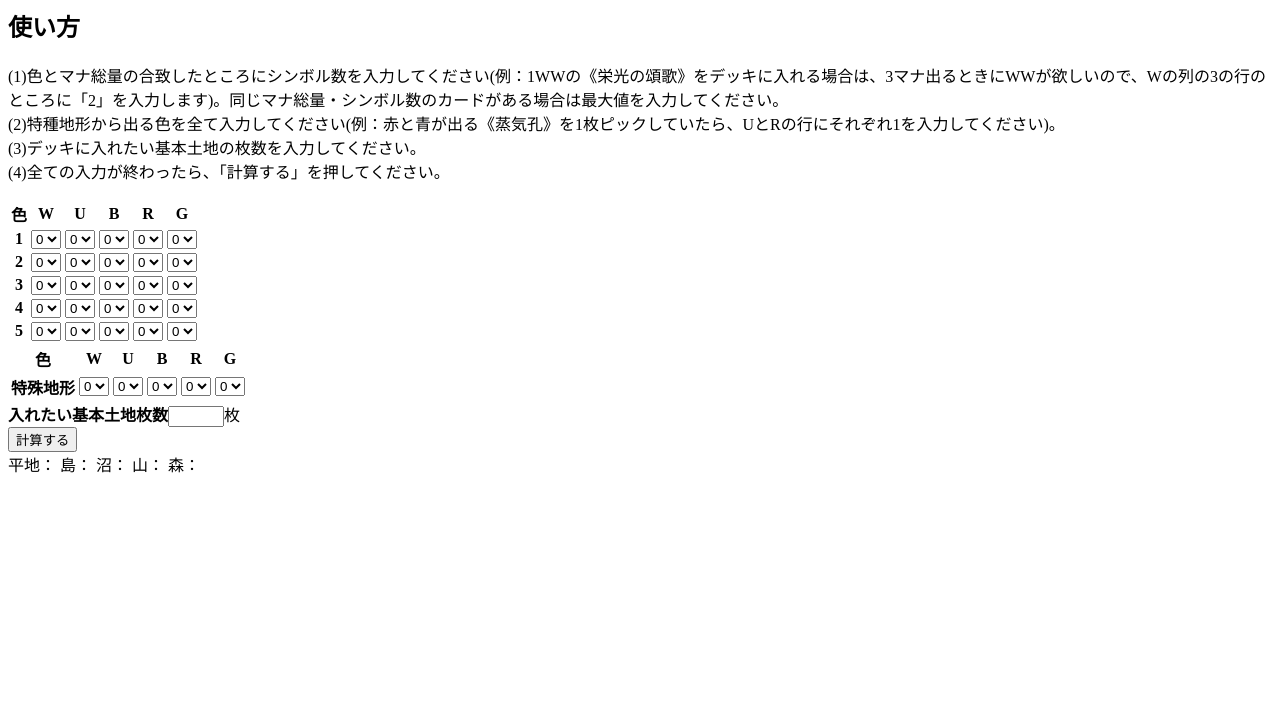
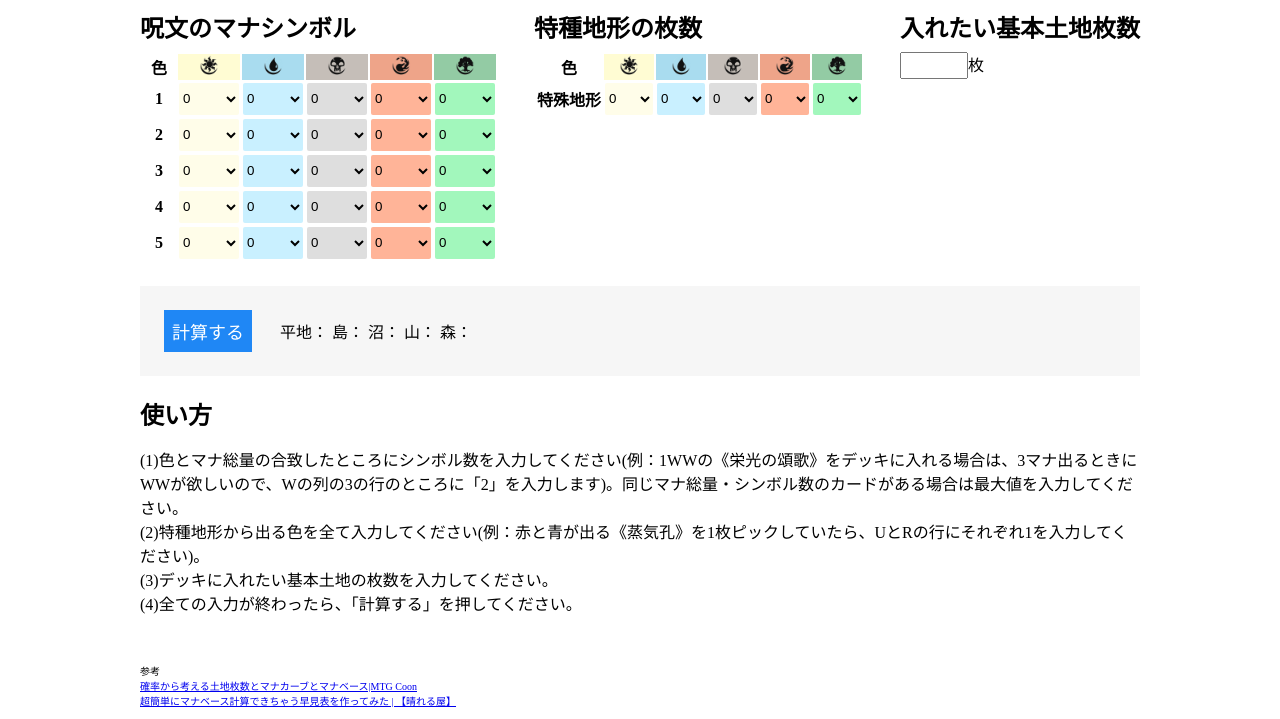
Before and after one commit to hakuho01/limitedManaCalc, a plain HTML site: page index.html in a window 1280 px wide. Shown: the part 81-800 px from the top of the page. Drawn offline with Linux system fonts and the light colour scheme.

Commit message:
CSS書いた

```diff
--- a/index.html
+++ b/index.html
@@ -1,16 +1,24 @@
 <!DOCTYPE html>
-  <head></head>
+  <head>
+    <title>リミテで土地枚数計算するやつ</title>
+    <link rel="stylesheet" type="text/css" href="style.css">
+    <meta name="viewport" content="width=device-width, initial-scale=1.0">
+  </head>
   <body>
     <h1>リミテで基本土地枚数計算するやつ</h1>
-    <h2>使い方</h2>
-    <p>(1)色とマナ総量の合致したところにシンボル数を入力してください(例：1WWの《栄光の頌歌》をデッキに入れる場合は、3マナ出るときにWWが欲しいので、Wの列の3の行のところに「2」を入力します)。同じマナ総量・シンボル数のカードがある場合は最大値を入力してください。<br>
-      (2)特種地形から出る色を全て入力してください(例：赤と青が出る《蒸気孔》を1枚ピックしていたら、UとRの行にそれぞれ1を入力してください)。<br>
-      (3)デッキに入れたい基本土地の枚数を入力してください。<br>
-      (4)全ての入力が終わったら、「計算する」を押してください。</p>
-    <table>
+    <div class="wrapper">
+      <div class="inputwrapper">
+        <div>
+    <h2>呪文のマナシンボル</h2>
+    <table class="spell">
       <thead>
         <tr>
-          <th>色</th><th>W</th><th>U</th><th>B</th><th>R</th><th>G</th>
+          <th>色</th>
+          <th><img src="img/mana_w.png"></th>
+          <th><img src="img/mana_u.png"></th>
+          <th><img src="img/mana_b.png"></th>
+          <th><img src="img/mana_r.png"></th>
+          <th><img src="img/mana_g.png"></th>
         </tr>
       </thead>
       <tbody>
@@ -20,40 +28,30 @@
             <select id="w1">
               <option value="0">0</option>
               <option value="1">1</option>
-              <option value="2">2</option>
-              <option value="3">3</option>
             </select>
           </td>
           <td>
             <select id="u1">
               <option value="0">0</option>
               <option value="1">1</option>
-              <option value="2">2</option>
-              <option value="3">3</option>
             </select>
           </td>
           <td>
             <select id="b1">
               <option value="0">0</option>
               <option value="1">1</option>
-              <option value="2">2</option>
-              <option value="3">3</option>
             </select>
           </td>
           <td>
             <select id="r1">
               <option value="0">0</option>
               <option value="1">1</option>
-              <option value="2">2</option>
-              <option value="3">3</option>
             </select>
           </td>
           <td>
             <select id="g1">
               <option value="0">0</option>
               <option value="1">1</option>
-              <option value="2">2</option>
-              <option value="3">3</option>
             </select>
           </td>
         </tr>
@@ -63,7 +61,6 @@
               <option value="0">0</option>
               <option value="1">1</option>
               <option value="2">2</option>
-              <option value="3">3</option>
             </select>
           </td>
           <td>
@@ -71,7 +68,6 @@
               <option value="0">0</option>
               <option value="1">1</option>
               <option value="2">2</option>
-              <option value="3">3</option>
             </select>
           </td>
           <td>
@@ -79,7 +75,6 @@
               <option value="0">0</option>
               <option value="1">1</option>
               <option value="2">2</option>
-              <option value="3">3</option>
             </select>
           </td>
           <td>
@@ -87,7 +82,6 @@
               <option value="0">0</option>
               <option value="1">1</option>
               <option value="2">2</option>
-              <option value="3">3</option>
             </select>
           </td>
           <td>
@@ -95,7 +89,6 @@
               <option value="0">0</option>
               <option value="1">1</option>
               <option value="2">2</option>
-              <option value="3">3</option>
             </select>
           </td>
         </tr>
@@ -227,10 +220,18 @@
         </tr>
       </tbody>
     </table>
-    <table>
+  </div>
+    <div>
+    <h2>特種地形の枚数</h2>
+    <table class="land">
       <thead>
         <tr>
-          <th>色</th><th>W</th><th>U</th><th>B</th><th>R</th><th>G</th>
+          <th>色</th>
+          <th><img src="img/mana_w.png"></th>
+          <th><img src="img/mana_u.png"></th>
+          <th><img src="img/mana_b.png"></th>
+          <th><img src="img/mana_r.png"></th>
+          <th><img src="img/mana_g.png"></th>
         </tr>
       </thead>
       <tbody>
@@ -279,13 +280,36 @@
         </tr>
       </tbody>
     </table>
-    <b>入れたい基本土地枚数</b><input type="text" style="width:48px;" id="basiclands">枚<br>
-    <button onclick="calcLands()">計算する</button><br>
-    平地：<output id="ansW"></output>
-    島：<output id="ansU"></output>
-    沼：<output id="ansB"></output>
-    山：<output id="ansR"></output>
-    森：<output id="ansG"></output>
+  </div>
+    <div>
+    <h2>入れたい基本土地枚数</h2>
+    <input type="text" id="basiclands">枚<br>
+
+    </div>
+    </div>
+    <div class="calcwrapper">
+      <button onclick="calcLands()">計算する</button>
+      <div class="output">
+        平地：<output id="ansW"></output>
+        島：<output id="ansU"></output>
+        沼：<output id="ansB"></output>
+        山：<output id="ansR"></output>
+        森：<output id="ansG"></output>
+      </div>
+    </div>
+
+    <h2>使い方</h2>
+    <p class="howto">(1)色とマナ総量の合致したところにシンボル数を入力してください(例：1WWの《栄光の頌歌》をデッキに入れる場合は、3マナ出るときにWWが欲しいので、Wの列の3の行のところに「2」を入力します)。同じマナ総量・シンボル数のカードがある場合は最大値を入力してください。<br>
+      (2)特種地形から出る色を全て入力してください(例：赤と青が出る《蒸気孔》を1枚ピックしていたら、UとRの行にそれぞれ1を入力してください)。<br>
+      (3)デッキに入れたい基本土地の枚数を入力してください。<br>
+      (4)全ての入力が終わったら、「計算する」を押してください。</p>
+
+    <div class="cf">
+      参考<br>
+      <a target="_blank" href="https://mtgcoon.com/probability-land-manacurve-manabase/">確率から考える土地枚数とマナカーブとマナベース|MTG Coon</a><br>
+      <a target="_blank" href="https://article.hareruyamtg.com/article/article_2756/">超簡単にマナベース計算できちゃう早見表を作ってみた | 【晴れる屋】</a>
+    </div>
+    </div>
 
     <script>
       function calcLands(){
--- /dev/null
+++ b/style.css
@@ -0,0 +1,173 @@
+body{
+  background: #fff;
+  margin:0;
+  position: relative;
+}
+h1{
+  background: #000;
+  color: #fff;
+  margin: 0;
+  padding: 12px 24px;
+}
+h2{
+  margin-bottom: 8px;
+}
+.wrapper{
+  max-width: 1000px;
+  margin: 0 auto;
+}
+.inputwrapper{
+  display: flex;
+  justify-content: space-between;
+  margin-bottom: 24px;
+}
+.spell tbody th{
+  width: 32px;
+}
+.spell thead tr th:nth-child(2){
+  background: #fffcd3;
+}
+.spell thead tr th:nth-child(3){
+  background: #a9dcef;
+}
+.spell thead tr th:nth-child(4){
+  background: #c5beb8;
+}
+.spell thead tr th:nth-child(5){
+  background: #eea489;
+}
+.spell thead tr th:last-child{
+  background: #93cba4;
+}
+.spell thead tr th img{
+  height: 20px;
+}
+.spell tbody td{
+  width: 60px;
+  height: 32px;
+}
+.spell tbody td select{
+  width: 100%;
+  height: 32px;
+  border: none;
+  border-radius: 2px;
+}
+.spell tbody tr td:nth-child(2) select{
+  background: #fffde9;
+}
+.spell tbody tr td:nth-child(3) select{
+  background: #c9f0ff;
+}
+.spell tbody tr td:nth-child(4) select{
+  background: #dedede;
+}
+.spell tbody tr td:nth-child(5) select{
+  background: #ffb498;
+}
+.spell tbody tr td:last-child select{
+  background: #a2f7bc;
+}
+.land thead tr th:nth-child(2){
+  background: #fffcd3;
+}
+.land thead tr th:nth-child(3){
+  background: #a9dcef;
+}
+.land thead tr th:nth-child(4){
+  background: #c5beb8;
+}
+.land thead tr th:nth-child(5){
+  background: #eea489;
+}
+.land thead tr th:last-child{
+  background: #93cba4;
+}
+.land thead tr th img{
+  height: 20px;
+}
+.land tbody td{
+  width: 48px;
+  height: 32px;
+}
+.land tbody td select{
+  width: 100%;
+  height: 32px;
+  border: none;
+  border-radius: 2px;
+}
+.land tbody tr td:nth-child(2) select{
+  background: #fffde9;
+}
+.land tbody tr td:nth-child(3) select{
+  background: #c9f0ff;
+}
+.land tbody tr td:nth-child(4) select{
+  background: #dedede;
+}
+.land tbody tr td:nth-child(5) select{
+  background: #ffb498;
+}
+.land tbody tr td:last-child select{
+  background: #a2f7bc;
+}
+#basiclands{
+  width:60px;
+  font-size: 18px;
+}
+.calcwrapper{
+  background: #f6f6f6;
+  padding: 24px;
+  display: flex;
+  align-items: center;
+}
+.calcwrapper button{
+  border: none;
+  background: rgb(31, 135, 245);
+  color: #fff;
+  font-size: 18px;
+  padding: 8px;
+  margin-right: 28px;
+}
+.calcwrapper .output{
+  font-size: 16px;
+}
+.cf{
+  font-size: 10px;
+  margin-top: 48px;
+}
+footer{
+  padding:16px 0;
+  background: #000;
+  width: 100%;
+}
+@media screen and (max-width: 982px){
+  h1{
+    font-size: 20px;
+  }
+  .wrapper{
+    width:92%;
+    margin: 0 4%;
+  }
+  .inputwrapper{
+    display: block;
+  }
+  .spell{
+    margin: 0 auto;
+  }
+  .land{
+    margin: 0 auto;
+  }
+  .calcwrapper{
+    background: #f6f6f6;
+    padding: 18px;
+    display: block;
+    text-align: center;
+  }
+  .calcwrapper button{
+    margin-right: 0;
+    margin-bottom: 8px;
+  }
+  .howto{
+    font-size: 12px;
+  }
+}
```
Also changed, not shown: img/mana_b.png (added), img/mana_g.png (added), img/mana_r.png (added), img/mana_u.png (added), img/mana_w.png (added).
